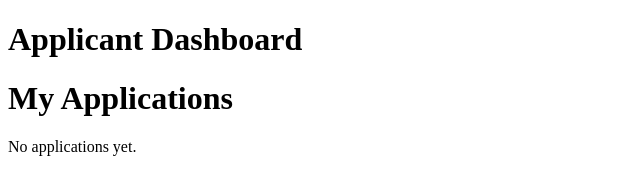
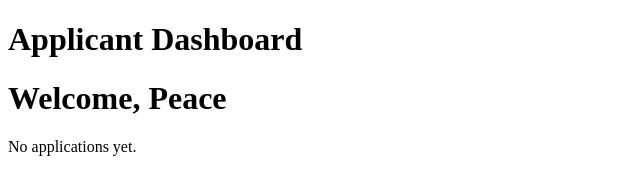
Before and after one commit to dumsMandimo/TSpecProj, a React (Create React App) app in the folder my-app/: page / in a window 1280 px wide. Shown: the top 170 px of the page, without its empty margins (0-640 px from the left). Built offline with nearby package versions, Linux system fonts and the light colour scheme.

Commit message:
feat: add props to MyApplications component

```diff
--- a/my-app/src/App.jsx
+++ b/my-app/src/App.jsx
@@ -5,7 +5,7 @@ function App() {
         <>
             <h1> Applicant Dashboard</h1>
 
-       <MyApplications />
+       <MyApplications name="Peace"/>
 
         </>
 
--- a/my-app/src/components/applicant/MyApplications.jsx
+++ b/my-app/src/components/applicant/MyApplications.jsx
@@ -1,8 +1,8 @@
 
-function MyApplications() {
+function MyApplications(props) {
     return (
         <>
-    <h1> My Applications </h1>
+    <h1> Welcome, {props.name}</h1>
     <p> No applications yet.</p>
    </> );
 
```
